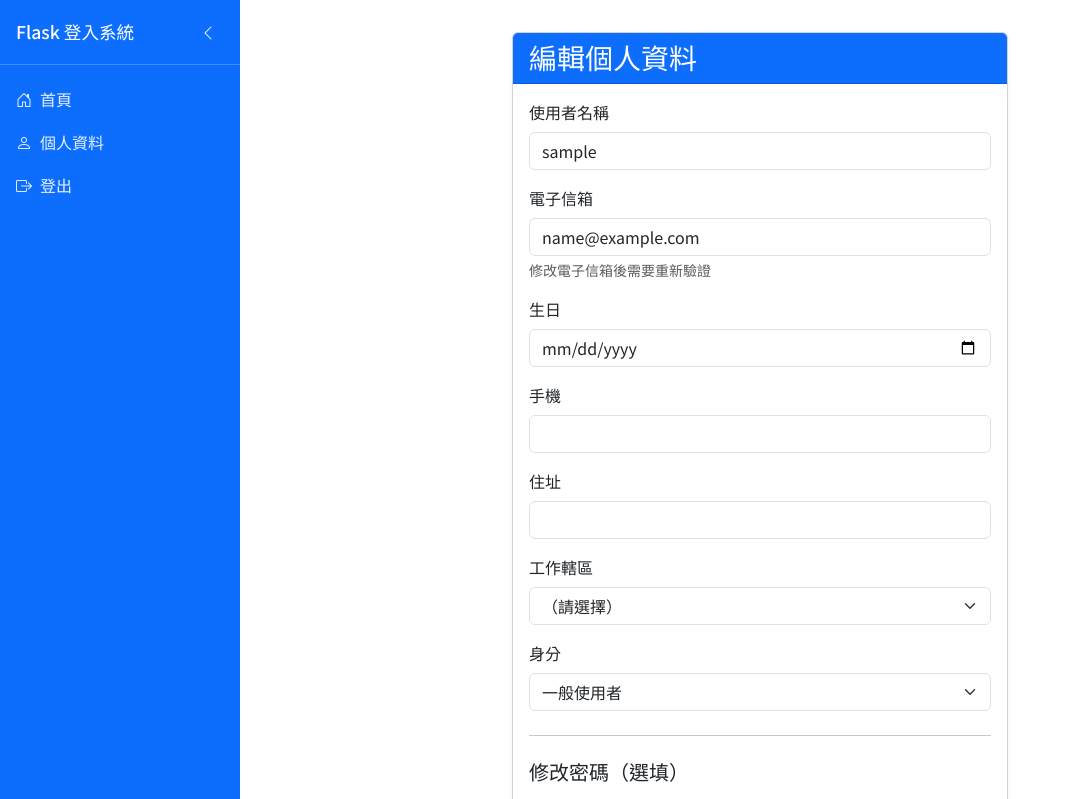
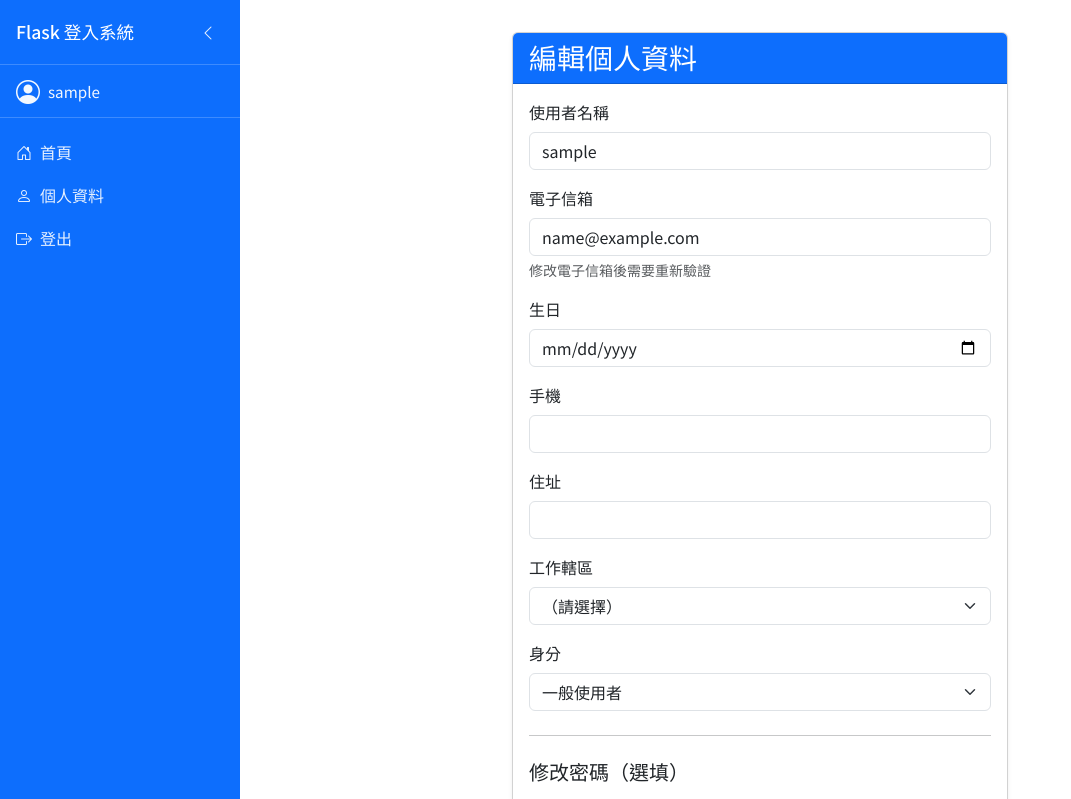
Before and after one commit to leowu0329/flaskSqlite3Auth, a Flask app: page /profile/edit in a window 1280 px wide. Shown: the top 799 px of the page, without its empty margins (0-1071 px from the left). Run offline with Flask 3, Linux system fonts and the light colour scheme; the visitor is signed in with stand-in values (Sample User, id 1); data comes from the database, SQL or seed files in the repository.

Commit message:
在側邊欄顯示當前登入者的使用者姓名

```diff
--- a/templates/base.html
+++ b/templates/base.html
@@ -101,6 +101,25 @@
         .sidebar-toggle:hover {
             opacity: 1;
             background: rgba(255,255,255,0.15);
+        }
+
+        .sidebar-user {
+            color: rgba(255,255,255,0.95);
+            font-size: 0.95rem;
+            border-bottom: 1px solid rgba(255,255,255,0.2);
+            display: flex;
+            align-items: center;
+            flex-shrink: 0;
+        }
+
+        .sidebar-user .bi-person-circle {
+            font-size: 1.5rem;
+        }
+
+        .sidebar-user-name {
+            overflow: hidden;
+            text-overflow: ellipsis;
+            white-space: nowrap;
         }
 
         .sidebar-nav {
--- a/templates/components/sideBar.html
+++ b/templates/components/sideBar.html
@@ -11,6 +11,10 @@
                 title="收合側邊欄">
             <i class="bi bi-chevron-left sidebar-toggle-icon" aria-hidden="true"></i>
         </button>
+    </div>
+    <div class="sidebar-user px-3 py-2">
+        <i class="bi bi-person-circle me-2" aria-hidden="true"></i>
+        <span class="sidebar-user-name">{{ session.get('username', '') }}</span>
     </div>
     <nav class="sidebar-nav">
         <ul class="nav flex-column">
```
